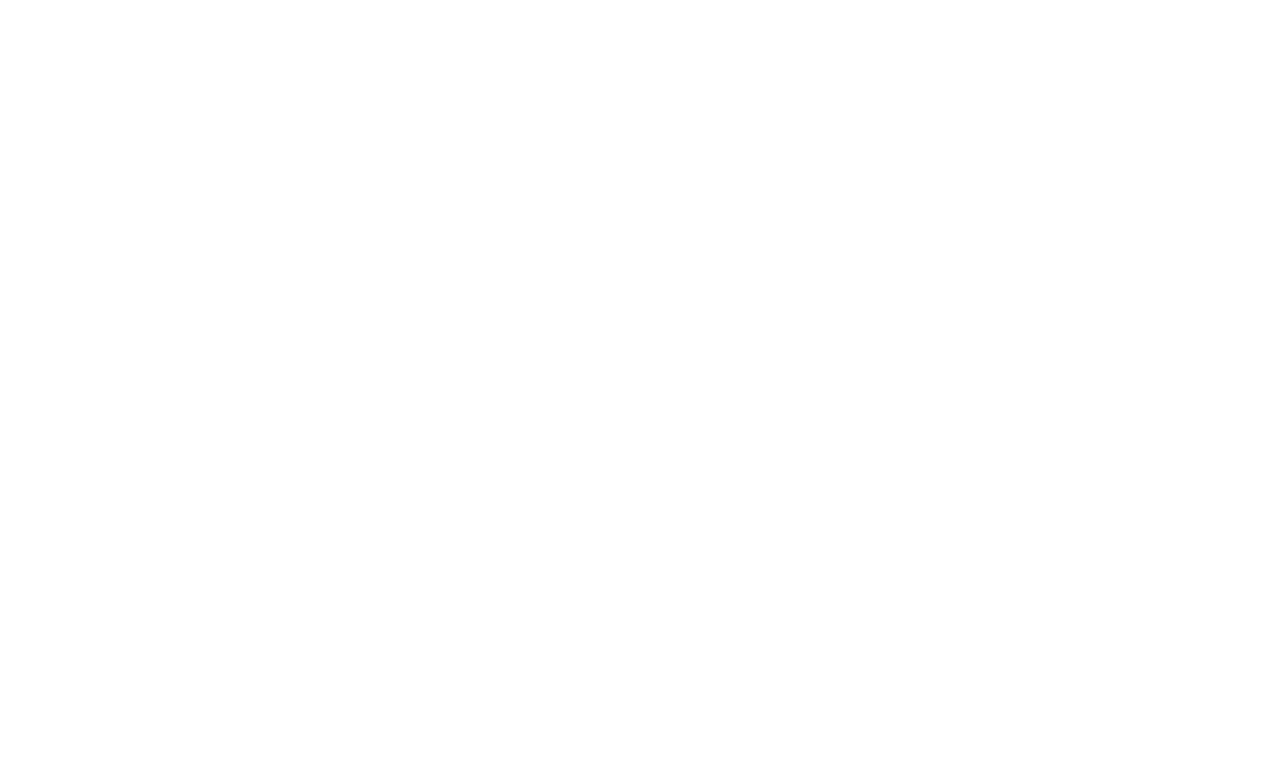
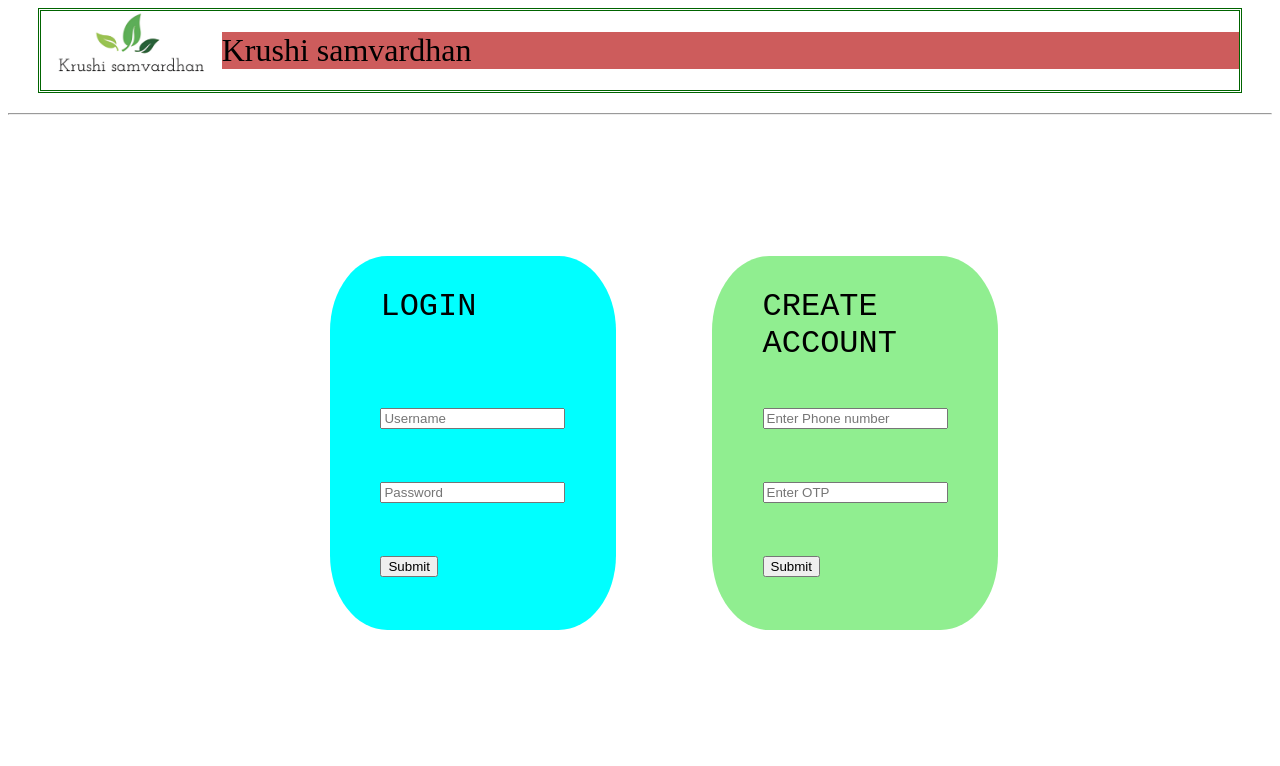
Before and after one commit to Anjali1874/gulabjamun, a plain HTML site: page thunderworks/login.html in a window 1280 px wide. Drawn offline with Linux system fonts and the light colour scheme.

Commit message:
Done login page

```diff
--- /dev/null
+++ b/thunderworks/login.css
@@ -0,0 +1,40 @@
+.header{
+    border: 3px double darkgreen;
+    display: flex;
+    min-width: min-content;
+    align-items: center;
+    margin: 0px 30px 20px 30px;
+    position: sticky;
+    top: 5px;
+    justify-items: center;
+}
+
+.item2{
+    background-color: indianred;
+    flex-grow: 1;
+    font-size: 2rem;
+}
+.logincontainer{
+    border: none 0px;
+    height: 80vh;
+    display: flex;
+    align-items: center;
+    justify-content: center;
+    column-gap: 3rem;
+    flex-wrap: wrap;
+}
+.loginheader{
+
+}
+.loginform{
+    background-color: cyan;
+    font-size: 2rem;
+    padding: 0% 4% 4% 4%;
+    border-radius: 20%;
+}
+.newinfo{
+    background-color: lightgreen;
+    font-size: 2rem;
+    padding: 0% 4% 4% 4%;
+    border-radius: 20%;
+}
--- a/thunderworks/login.html
+++ b/thunderworks/login.html
@@ -1,12 +1,37 @@
 <!DOCTYPE html>
 <html lang="en">
-<head>
-    <meta charset="UTF-8">
-    <meta http-equiv="X-UA-Compatible" content="IE=edge">
-    <meta name="viewport" content="width=device-width, initial-scale=1.0">
+  <head>
+    <meta charset="UTF-8" />
+    <meta http-equiv="X-UA-Compatible" content="IE=edge" />
+    <meta name="viewport" content="width=device-width, initial-scale=1.0" />
     <title>Login</title>
-</head>
-<body>
-
-</body>
+    <link rel="stylesheet" href="./login.css">
+  </head>
+  <body>
+    <div class="header">
+      <div class="flexhead item1"><img src="./indeximg/krushilogo.png" alt="logo" height="75px" id="img"></div>
+      <div class="flexhead item2">Krushi samvardhan</div>
+  </div><hr>
+    <div class="logincontainer">
+      <div class="loginheader"></div>
+      <div class="loginform">
+        <pre>LOGIN</pre>
+        <form action="/op.js" class="form"><br>
+          <input type="text" placeholder="Username" /><br><br>
+          <input type="password" placeholder="Password" /><br><br>
+          <input type="submit" />
+        </form>
+      </div>
+      <div class="loginheader"></div>
+      <div class="newinfo">
+        <form action="/op.js">
+          <pre>CREATE
+ACCOUNT</pre>
+          <input type="number" placeholder="Enter Phone number" /><br><br>
+          <input type="number" placeholder="Enter OTP" /><br><br>
+          <input type="submit" />
+        </form>
+      </div>
+    </div>
+  </body>
 </html>
```
